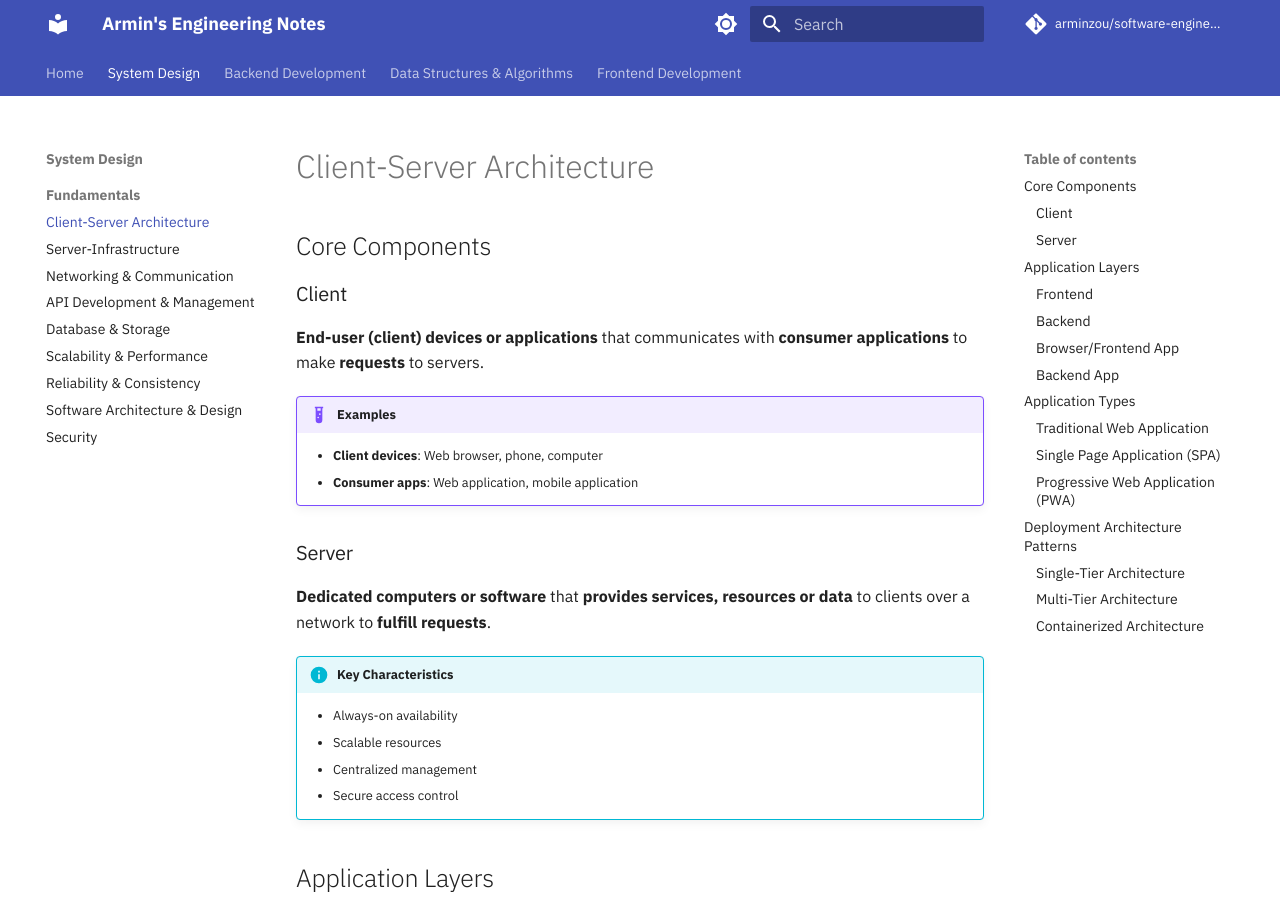
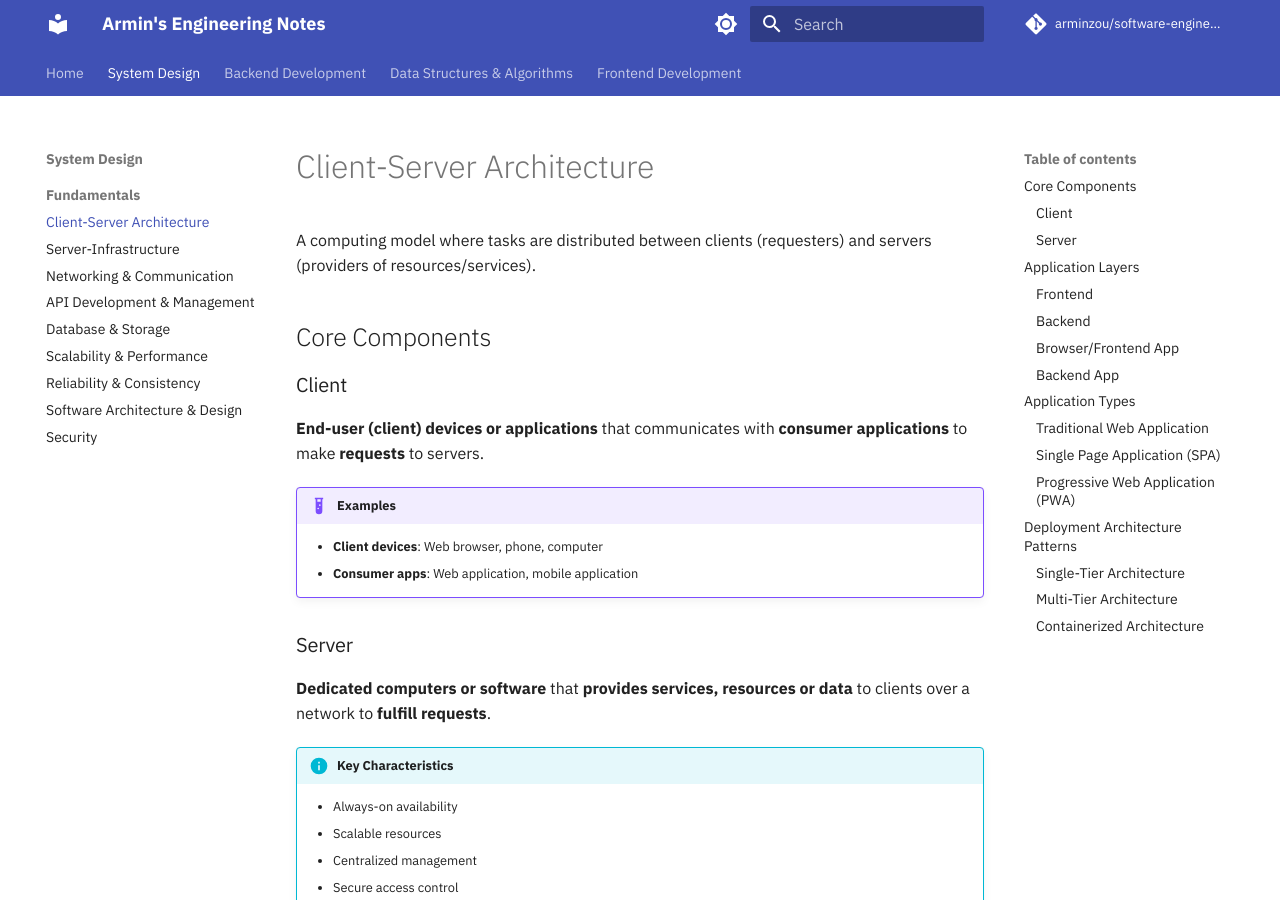
Before and after one commit to arminzou/system-design-knowledge-base, an MkDocs documentation site: the page built from docs/fundamentals/client-server.md, in a window 1280 px wide and 900 px high. Built offline with MkDocs 1.6.1 and Material for MkDocs 9.7.7, drawn with Linux system fonts in a browser that asks for light colours.

Commit message:
docs: update link references

```diff
--- a/docs/fundamentals/client-server.md
+++ b/docs/fundamentals/client-server.md
@@ -4,6 +4,9 @@
 ---
 
 # Client-Server Architecture
+
+A computing model where tasks are distributed between clients (requesters) and
+servers (providers of resources/services).
 
 ## Core Components
 
@@ -35,7 +38,7 @@
 
 !!! info "Important Note"
 
-    All frontend servers are [web servers](#web-server), but not all web servers that serve static files are considered frontend servers (Ex: CDN, Static File Servers).
+    All frontend servers are [web servers](../fundamentals/server-infrastructure.md#web-server), but not all web servers that serve static files are considered frontend servers (Ex: CDN, Static File Servers).
 
 !!! example "Examples"
 
```
Also changed, not shown: docs/index.md (line endings or trailing spaces).
